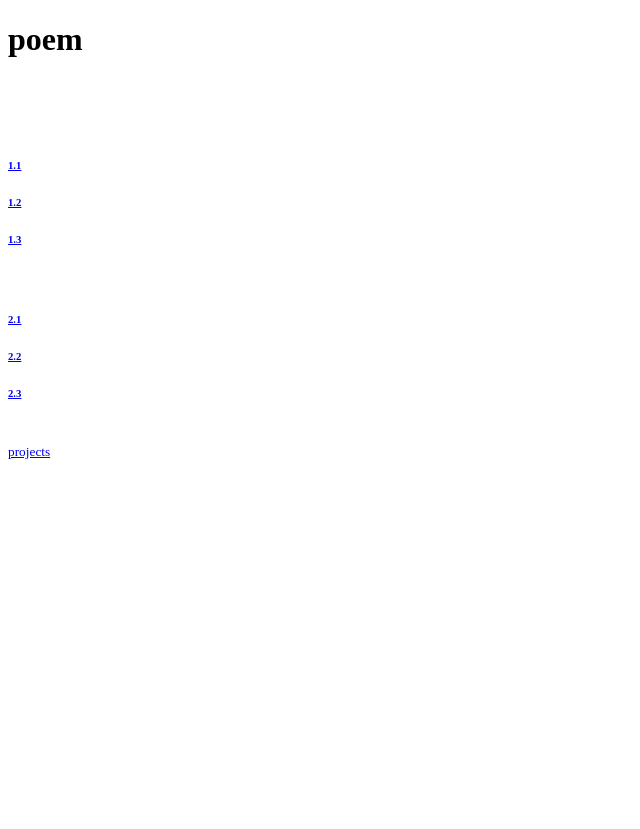
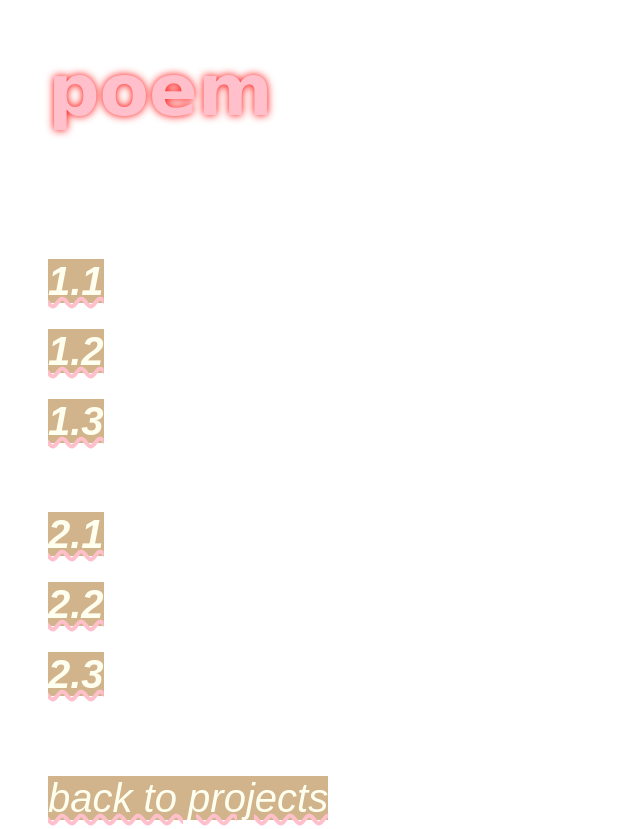
Before and after one commit to heerwagenal/class-site, a plain HTML site: page poem.html in a window 1280 px wide. Shown: the whole page, without its empty margins (0-640 px from the left). Before the commit the page ends 800 px from the top, so only its background shows below. Drawn offline with Linux system fonts and the light colour scheme; a web font is replaced by a local one.

Commit message:
updated design 1
needs poem organization with buttons

```diff
--- /dev/null
+++ b/poem.css
@@ -0,0 +1,27 @@
+h1 {
+  color: pink;
+  font-stretch: extra-expanded;
+  font-family: 'Vampiro One', cursive;
+  font-size: 72px;
+  margin-left: 40px;
+  text-shadow: 0 0 8px #FF0000;
+  transition: color .25s ease,
+              text-shadow: .25s ease;
+}
+
+h1:hover {
+  color: white;
+  text-shadow: 0 0 8px #FADADD;
+}
+
+a {
+  color: ivory;
+  background: tan;
+  width: 300px;
+  font-size: 40px;
+  font-family: sans-serif;
+  font-style: oblique;
+  text-decoration-color: pink;
+  text-decoration-style: wavy;
+  margin-left: 40px;
+}
--- a/poem.html
+++ b/poem.html
@@ -2,6 +2,8 @@
 <html>
   <head>
     <title>poem</title>
+    <link rel="stylesheet" href="poem.css">
+    <link href="https://fonts.googleapis.com/css?family=Vampiro+One&display=swap" rel="stylesheet">
   </head>
   <body>
     <h1>poem</h1>
@@ -16,7 +18,8 @@
     <h6><a target="_blank" href="poem/level-2/2/index.html">2.2</a></h6>
     <h6><a target="_blank" href="poem/level-2/3/index.html">2.3</a></h6>
     <br>
-
-    <small><a href="index.html">projects</a><small>
+    <br>
+    <br>
+    <small><a href="index.html">back to projects</a><small>
   </body>
 </html>
--- /dev/null
+++ b/style.css
@@ -0,0 +1,27 @@
+h1 {
+  color: pink;
+  font-stretch: extra-expanded;
+  font-family: 'Vampiro One', cursive;
+  font-size: 72px;
+  margin-left: 40px;
+  text-shadow: 0 0 8px #FF0000;
+  transition: color .25s ease,
+              text-shadow: .25s ease;
+}
+
+h1:hover {
+  color: white;
+  text-shadow: 0 0 8px #FADADD;
+}
+
+a {
+  color: ivory;
+  background: tan;
+  width: 300px;
+  font-size: 40px;
+  font-family: sans-serif;
+  font-style: oblique;
+  text-decoration-color: pink;
+  text-decoration-style: wavy;
+  margin-left: 40px;
+}
```
Also changed, not shown: index.html (+2 -0 lines), images/cursor.gif (added), 3 other files.
